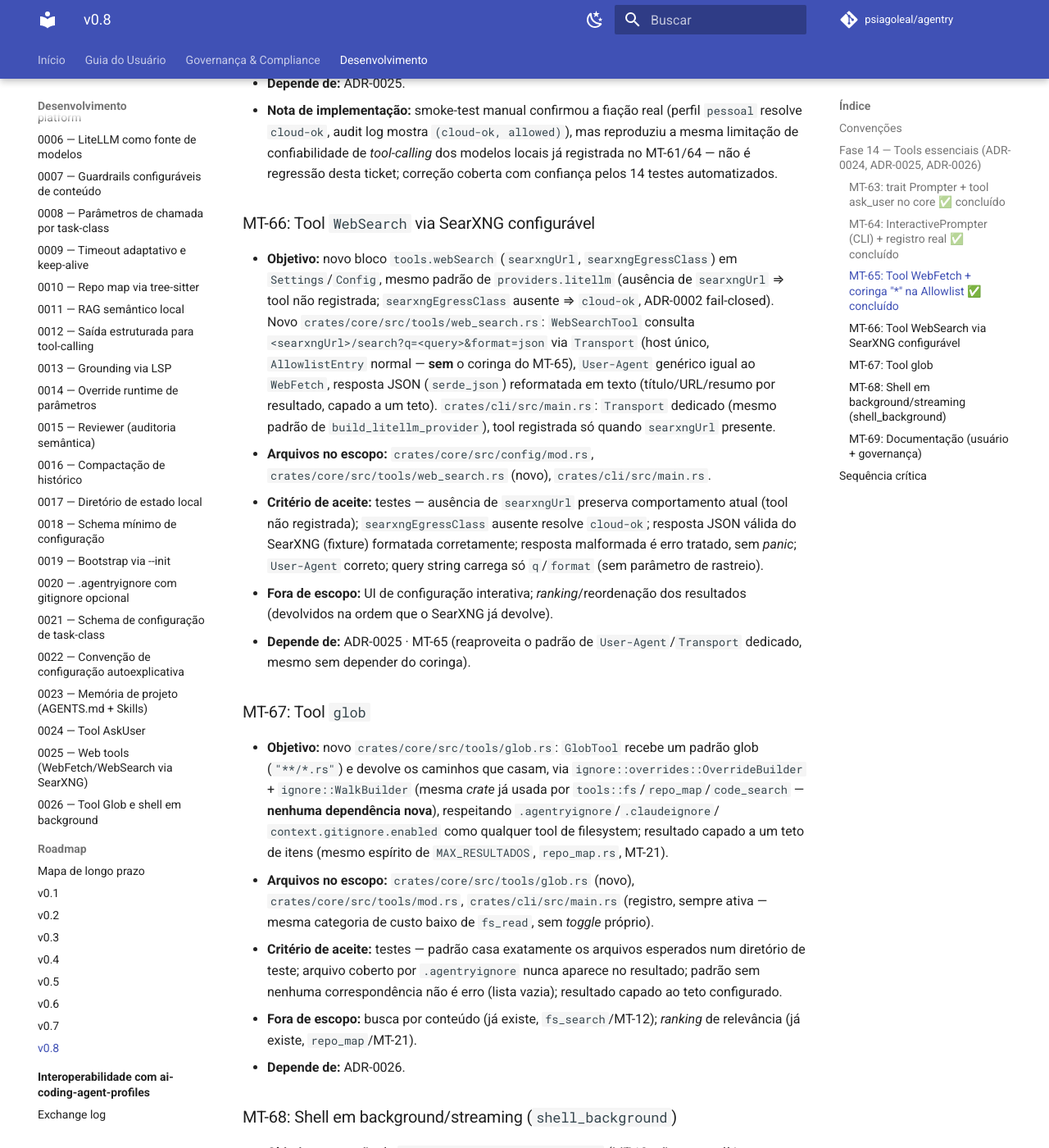
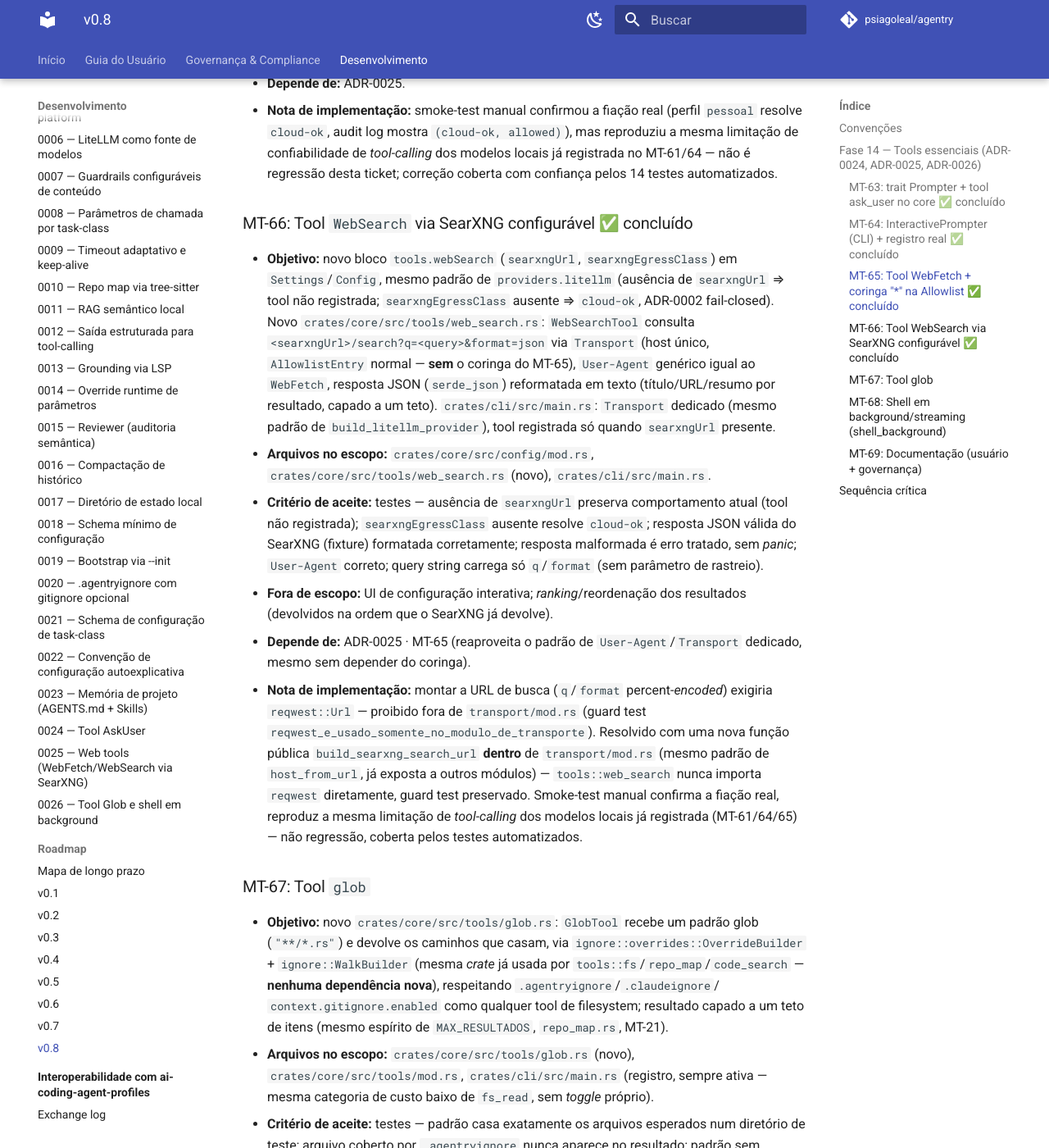
Before and after one commit to psiagoleal/agentry, an MkDocs documentation site: the page built from docs/roadmap-v0.8.md, in a window 1280 px wide and 1400 px high, scrolled down 2342 px. Shown: the whole window at 82% size. Built offline with MkDocs 1.6.1 and Material for MkDocs 9.7.7, drawn with Linux system fonts in a browser that asks for light colours; comment, search, counter and statistics services are not loaded.

Commit message:
docs(handoff): marca MT-66 concluído; fecha as trilhas de web tools; próximo é o MT-67
roadmap-v0.8.md e CURRENT-STATE.md refletem web_search via SearXNG
funcionando de ponta a ponta; apontam MT-67 (tool glob) como próximo
passo.

{agente: Claude Code; modelo: claude-sonnet-5}

```diff
--- a/docs/roadmap-v0.8.md
+++ b/docs/roadmap-v0.8.md
@@ -86,7 +86,7 @@ nesta fase** — decisão explícita das três ADRs (reaproveitam `ignore`/`toki
   limitação de confiabilidade de *tool-calling* dos modelos locais já registrada no MT-61/64 —
   não é regressão desta ticket; correção coberta com confiança pelos 14 testes automatizados.
 
-### MT-66: Tool `WebSearch` via SearXNG configurável
+### MT-66: Tool `WebSearch` via SearXNG configurável ✅ concluído
 - **Objetivo:** novo bloco `tools.webSearch` (`searxngUrl`, `searxngEgressClass`) em
   `Settings`/`Config`, mesmo padrão de `providers.litellm` (ausência de `searxngUrl` ⇒ tool
   não registrada; `searxngEgressClass` ausente ⇒ `cloud-ok`, ADR-0002 fail-closed). Novo
@@ -107,6 +107,14 @@ nesta fase** — decisão explícita das três ADRs (reaproveitam `ignore`/`toki
   (devolvidos na ordem que o SearXNG já devolve).
 - **Depende de:** ADR-0025 · MT-65 (reaproveita o padrão de `User-Agent`/`Transport`
   dedicado, mesmo sem depender do coringa).
+- **Nota de implementação:** montar a URL de busca (`q`/`format` percent-*encoded*) exigiria
+  `reqwest::Url` — proibido fora de `transport/mod.rs` (guard test
+  `reqwest_e_usado_somente_no_modulo_de_transporte`). Resolvido com uma nova função pública
+  `build_searxng_search_url` **dentro** de `transport/mod.rs` (mesmo padrão de
+  `host_from_url`, já exposta a outros módulos) — `tools::web_search` nunca importa `reqwest`
+  diretamente, guard test preservado. Smoke-test manual confirma a fiação real, reproduz a
+  mesma limitação de *tool-calling* dos modelos locais já registrada (MT-61/64/65) — não
+  regressão, coberta pelos testes automatizados.
 
 ### MT-67: Tool `glob`
 - **Objetivo:** novo `crates/core/src/tools/glob.rs`: `GlobTool` recebe um padrão glob
```
Also changed, not shown: docs/CURRENT-STATE.md (+26 -10 lines).
